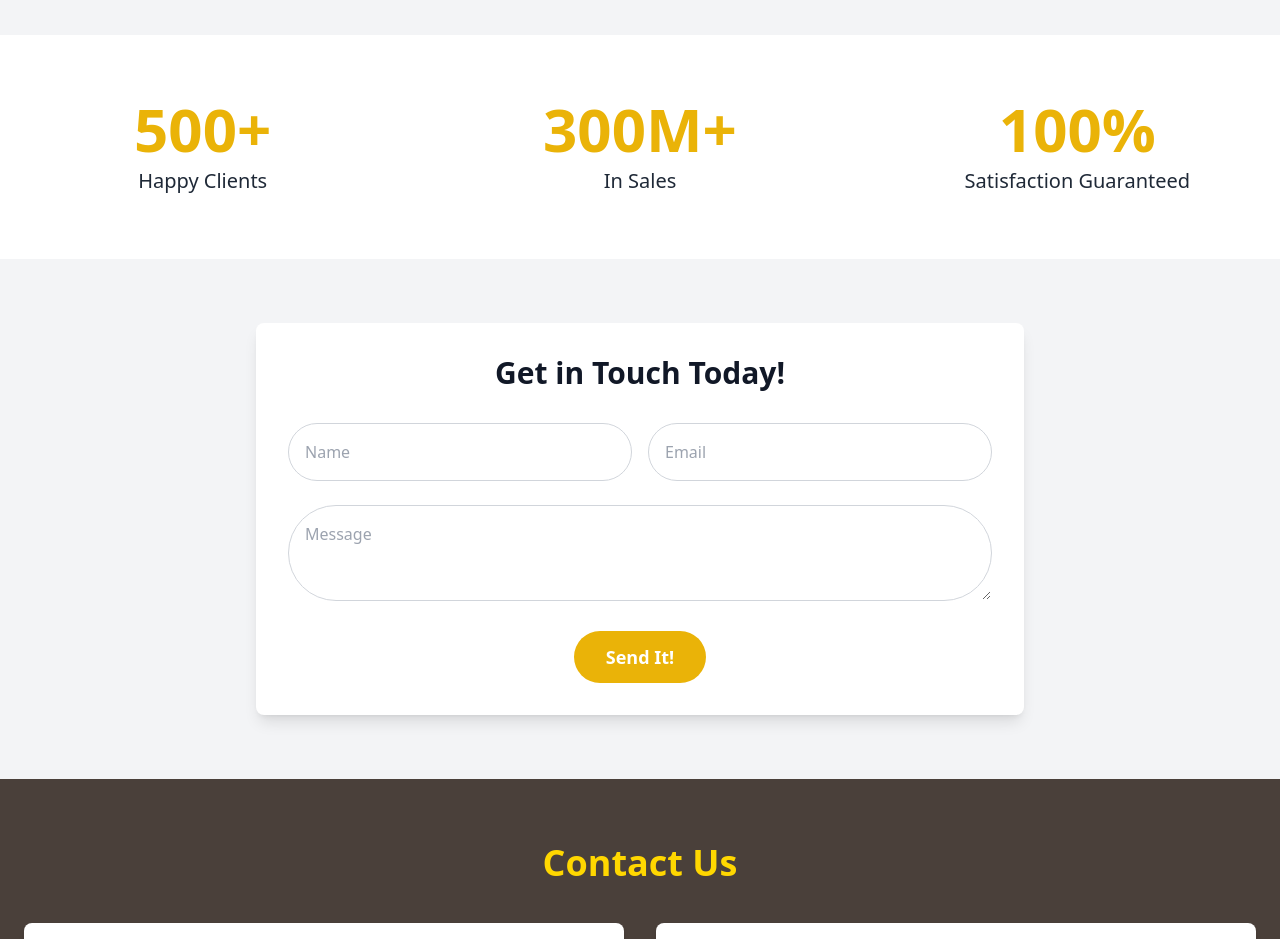
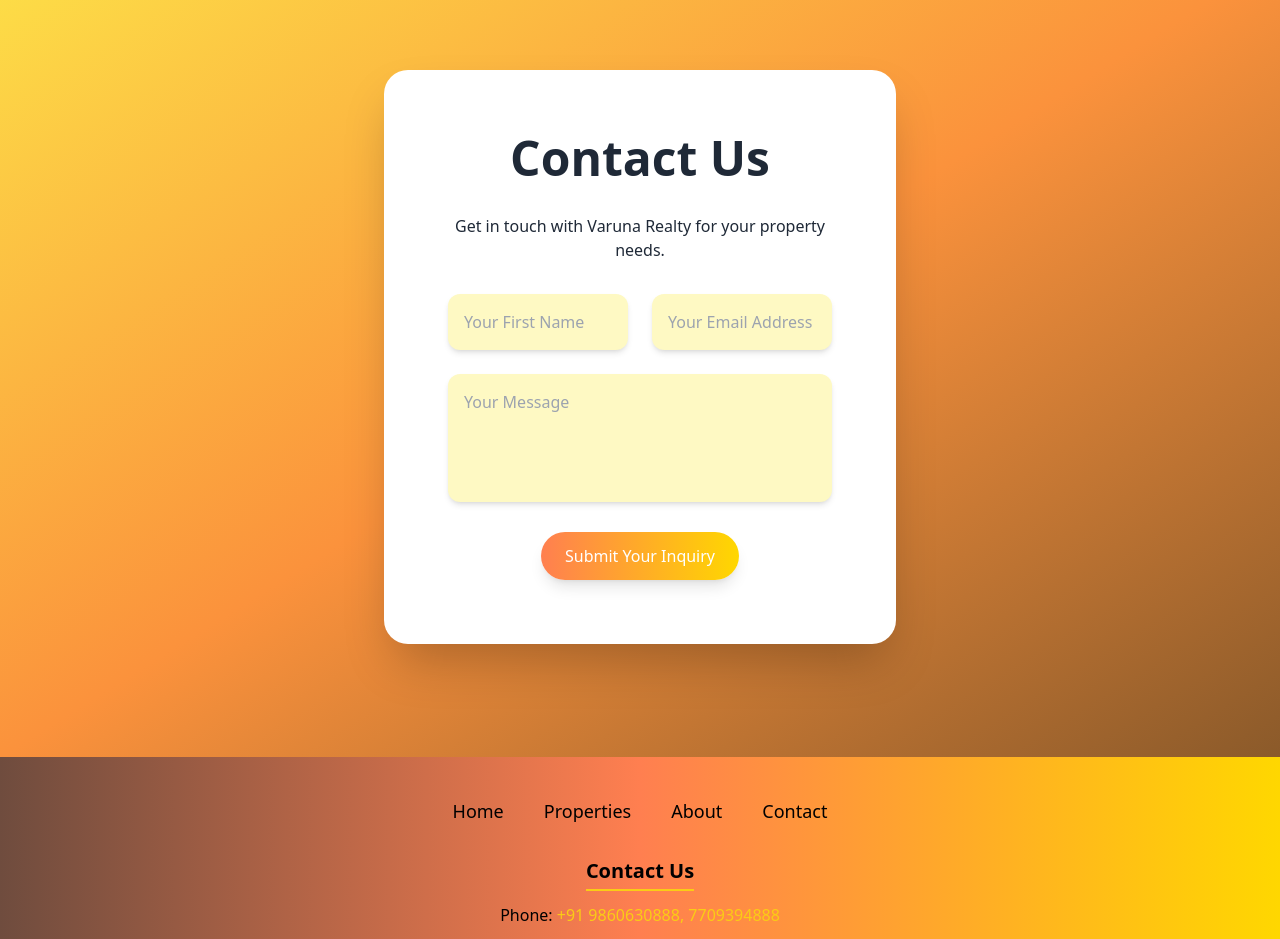
Before and after one commit to satyamgit1/Varuna-Realty, a Next.js app: page / in a window 1280 px wide. Shown: the part 2580-3519 px from the top of the page. Built offline with nearby package versions, Linux system fonts and the light colour scheme.

Commit message:
work on footer

```diff
--- a/components/ContactForm.js
+++ b/components/ContactForm.js
@@ -1,64 +1,149 @@
-import { useState } from 'react';
+// import { useState } from 'react';
+
+// const ContactForm = () => {
+//   const [formData, setFormData] = useState({
+//     name: '',
+//     email: '',
+//     message: ''
+//   });
+
+//   const handleChange = (e) => {
+//     setFormData({
+//       ...formData,
+//       [e.target.name]: e.target.value
+//     });
+//   };
+
+//   const handleSubmit = (e) => {
+//     e.preventDefault();
+//     // handle form submission logic
+//     console.log('Form submitted', formData);
+//   };
+
+//   return (
+//     <section className="py-16 bg-gray-100 flex justify-center items-center">
+//       <div className="bg-white p-8 rounded-lg shadow-lg w-full max-w-3xl">
+//         <h2 className="text-3xl font-bold text-center mb-8 text-gray-900 animate-fadeInDown">
+//           Get in Touch Today!
+//         </h2>
+//         <form onSubmit={handleSubmit} className="space-y-6">
+//           <div className="flex space-x-4 animate-fadeInUp">
+//             <input
+//               type="text"
+//               name="name"
+//               value={formData.name}
+//               onChange={handleChange}
+//               placeholder="Name"
+//               className="w-1/2 p-4 rounded-full border border-gray-300 focus:ring-2 focus:ring-yellow-400 focus:outline-none transition duration-300"
+//             />
+//             <input
+//               type="email"
+//               name="email"
+//               value={formData.email}
+//               onChange={handleChange}
+//               placeholder="Email"
+//               className="w-1/2 p-4 rounded-full border border-gray-300 focus:ring-2 focus:ring-yellow-400 focus:outline-none transition duration-300"
+//             />
+//           </div>
+//           <div className="animate-fadeInUp">
+//             <textarea
+//               name="message"
+//               value={formData.message}
+//               onChange={handleChange}
+//               placeholder="Message"
+//               className="w-full p-4 h-24 rounded-full border border-gray-300 focus:ring-2 focus:ring-yellow-400 focus:outline-none transition duration-300"
+//             />
+//           </div>
+//           <div className="flex justify-center animate-fadeInUp">
+//           <button className="bg-yellow-500 text-white px-8 py-3 rounded-full text-lg font-semibold hover:bg-yellow-600 transition-all duration-500 ease-in-out">
+//   Send It!
+// </button>
+
+//           </div>
+//         </form>
+//       </div>
+//     </section>
+//   );
+// };
+
+// export default ContactForm;
+
+
+import React, { useState } from 'react';
 
 const ContactForm = () => {
   const [formData, setFormData] = useState({
     name: '',
     email: '',
-    message: ''
+    message: '',
   });
 
-  const handleChange = (e) => {
-    setFormData({
-      ...formData,
-      [e.target.name]: e.target.value
-    });
+  const handleInputChange = (e) => {
+    const { name, value } = e.target;
+    setFormData({ ...formData, [name]: value });
   };
 
   const handleSubmit = (e) => {
     e.preventDefault();
-    // handle form submission logic
-    console.log('Form submitted', formData);
+    console.log('Form submitted:', formData);
   };
 
   return (
-    <section className="py-16 bg-gray-100 flex justify-center items-center">
-      <div className="bg-white p-8 rounded-lg shadow-lg w-full max-w-3xl">
-        <h2 className="text-3xl font-bold text-center mb-8 text-gray-900 animate-fadeInDown">
-          Get in Touch Today!
+    <section className="min-h-screen flex items-center justify-center bg-gradient-to-br from-yellow-300 via-orange-400 to-brown-500">
+      <div className="bg-white rounded-3xl shadow-2xl p-10 md:p-16 max-w-lg w-full transform hover:scale-105 transition-transform duration-500 ease-in-out hover:shadow-[0_10px_40px_rgba(0,0,0,0.3)]">
+        <h2 className="text-5xl font-bold text-center text-brown-900 mb-8">
+          Contact Us
         </h2>
+        <p className="text-center text-brown-700 mb-8">
+          Get in touch with Varuna Realty for your property needs.
+        </p>
         <form onSubmit={handleSubmit} className="space-y-6">
-          <div className="flex space-x-4 animate-fadeInUp">
+          {/* Name and Email in a row */}
+          <div className="flex flex-col md:flex-row md:space-x-6">
+            <div className="relative w-full">
               <input
                 type="text"
                 name="name"
+                placeholder="Your First Name"
                 value={formData.name}
-              onChange={handleChange}
-              placeholder="Name"
-              className="w-1/2 p-4 rounded-full border border-gray-300 focus:ring-2 focus:ring-yellow-400 focus:outline-none transition duration-300"
+                onChange={handleInputChange}
+                className="w-full bg-yellow-100 text-brown-900 p-4 rounded-xl shadow-md outline-none focus:ring-4 focus:ring-orange-400 transition duration-300 mb-6 md:mb-0"
+                required
               />
+            </div>
+            <div className="relative w-full">
               <input
                 type="email"
                 name="email"
+                placeholder="Your Email Address"
                 value={formData.email}
-              onChange={handleChange}
-              placeholder="Email"
-              className="w-1/2 p-4 rounded-full border border-gray-300 focus:ring-2 focus:ring-yellow-400 focus:outline-none transition duration-300"
+                onChange={handleInputChange}
+                className="w-full bg-yellow-100 text-brown-900 p-4 rounded-xl shadow-md outline-none focus:ring-4 focus:ring-orange-400 transition duration-300"
+                required
               />
             </div>
-          <div className="animate-fadeInUp">
+          </div>
+
+          {/* Message Field */}
+          <div className="relative">
             <textarea
               name="message"
+              placeholder="Your Message"
               value={formData.message}
-              onChange={handleChange}
-              placeholder="Message"
-              className="w-full p-4 h-24 rounded-full border border-gray-300 focus:ring-2 focus:ring-yellow-400 focus:outline-none transition duration-300"
-            />
+              onChange={handleInputChange}
+              className="w-full bg-yellow-100 text-brown-900 p-4 rounded-xl shadow-md outline-none focus:ring-4 focus:ring-orange-400 transition duration-300 h-32 resize-none"
+              required
+            ></textarea>
           </div>
-          <div className="flex justify-center animate-fadeInUp">
-          <button className="bg-yellow-500 text-white px-8 py-3 rounded-full text-lg font-semibold hover:bg-yellow-600 transition-all duration-500 ease-in-out">
-  Send It!
+
+          {/* Submit Button */}
+          <div className="text-center">
+            <button
+              type="submit"
+              className="bg-gradient-to-r from-orange-500 to-yellow-500 text-white px-6 py-3 rounded-full shadow-lg hover:shadow-xl hover:bg-gradient-to-r hover:from-yellow-500 hover:to-orange-600 transition-transform duration-300 ease-in-out transform hover:scale-110"
+            >
+              Submit Your Inquiry
             </button>
-
           </div>
         </form>
       </div>
--- a/components/Footer.js
+++ b/components/Footer.js
@@ -1,28 +1,53 @@
+import { FaFacebook, FaTwitter, FaInstagram, FaLinkedin, FaTwitch } from 'react-icons/fa';
+
 const Footer = () => {
   return (
-      <section className="py-16 bg-background flex justify-center items-center">
-        <div className="container mx-auto px-6">
-          <h2 className="text-4xl font-bold text-center mb-10 text-primary">Contact Us</h2>
-          <div className="grid grid-cols-1 md:grid-cols-2 gap-8">
-            <div className="bg-white p-6 rounded-lg shadow-md">
-              <h3 className="text-xl font-semibold mb-2 text-background">Phone</h3>
-              <p className="text-gray-800">(123) 456-7890</p>
+    <footer className="bg-gradient-to-r from-brown-600 via-orange-500 to-yellow-500 text-black py-10">
+      <div className="container mx-auto text-center px-6">
+        {/* Navigation Links */}
+        <div className="mb-8">
+          <nav className="flex justify-center space-x-10 text-lg font-medium">
+            <a href="/" className="hover:text-brown-100 transition duration-300">Home</a>
+            <a href="/properties" className="hover:text-brown-100 transition duration-300">Properties</a>
+            <a href="/about" className="hover:text-brown-100 transition duration-300">About</a>
+            <a href="/contact" className="hover:text-brown-100 transition duration-300">Contact</a>
+          </nav>
         </div>
-            <div className="bg-white p-6 rounded-lg shadow-md">
-              <h3 className="text-xl font-semibold mb-2 text-background">Email</h3>
-              <p className="text-gray-800">info@varunarealty.com</p>
+
+        {/* Contact Details */}
+        <div className="mb-8 text-sm md:text-base">
+          <h3 className="font-bold text-xl mb-3 border-b-2 border-yellow-400 inline-block pb-1">Contact Us</h3>
+          <p className="mb-2">Phone: <span className="text-yellow-400">+91 9860630888, 7709394888</span></p>
+          <p className="mb-2">Email: <span className="text-yellow-400">shatyamshivam2@gmail.com</span></p>
+          <p className="mb-2">Address: <span className="text-yellow-400">Building-1, Shop no: F/7, Parasnath Nagari, Vasai Palghar Tivari, 401208</span></p>
+          <p>Office Hours: <span className="text-yellow-400">Mon-Fri: 9am - 6pm</span></p>
         </div>
-            <div className="bg-white p-6 rounded-lg shadow-md">
-              <h3 className="text-xl font-semibold mb-2 text-background">Address</h3>
-              <p className="text-gray-800">123 Realty Lane, Dream City, DC 12345</p>
+
+        {/* Social Media Icons */}
+        <div className="flex justify-center space-x-8 mb-6">
+          <a href="https://facebook.com" target="_blank" rel="noopener noreferrer" className="hover:text-yellow-400 transition duration-300">
+            <FaFacebook size={30} />
+          </a>
+          <a href="https://twitter.com" target="_blank" rel="noopener noreferrer" className="hover:text-yellow-400 transition duration-300">
+            <FaTwitter size={30} />
+          </a>
+          <a href="https://instagram.com" target="_blank" rel="noopener noreferrer" className="hover:text-yellow-400 transition duration-300">
+            <FaInstagram size={30} />
+          </a>
+          <a href="https://linkedin.com" target="_blank" rel="noopener noreferrer" className="hover:text-yellow-400 transition duration-300">
+            <FaLinkedin size={30} />
+          </a>
+          <a href="https://twitch.tv" target="_blank" rel="noopener noreferrer" className="hover:text-yellow-400 transition duration-300">
+            <FaTwitch size={30} />
+          </a>
         </div>
-            <div className="bg-white p-6 rounded-lg shadow-md">
-              <h3 className="text-xl font-semibold mb-2 text-background">Office Hours</h3>
-              <p className="text-gray-800">Mon-Fri: 9am - 6pm</p>
+
+        {/* Copyright */}
+        <div className="text-center text-black-200 text-sm md:text-base">
+          © {new Date().getFullYear()} Varuna Realty. All rights reserved.
         </div>
       </div>
-        </div>
-      </section>
+    </footer>
   );
 };
 
--- a/tailwind.config.js
+++ b/tailwind.config.js
@@ -1,3 +1,42 @@
+// module.exports = {
+//   content: [
+//     './pages/**/*.{js,ts,jsx,tsx}',
+//     './components/**/*.{js,ts,jsx,tsx}',
+//   ],
+//   theme: {
+//     extend: {
+//       colors: {
+//         primary: '#FFD700',  // The bright yellow from the logo for important text
+//         background: '#4A403A',  // The dark brown background from the banner
+//       },
+//       keyframes: {
+//         fadeInUp: {
+//           '0%': {
+//             opacity: '0',
+//             transform: 'translateY(20px)',
+//           },
+//           '100%': {
+//             opacity: '1',
+//             transform: 'translateY(0)',
+//           },
+//         },
+//         fadeInDown: {
+//           '0%': { opacity: 0, transform: 'translateY(-20px)' },
+//           '100%': { opacity: 1, transform: 'translateY(0)' },
+//         },
+//       },
+//       animation: {
+//         fadeInUp: 'fadeInUp 1s ease-out forwards',
+//         fadeInDown: 'fadeInDown 0.5s ease-out forwards',
+//       },
+//     },
+//   },
+//   plugins: [
+//     require('daisyui'),  // DaisyUI plugin
+//   ],
+// };
+
+
 module.exports = {
   content: [
     './pages/**/*.{js,ts,jsx,tsx}',
@@ -6,8 +45,20 @@ module.exports = {
   theme: {
     extend: {
       colors: {
-        primary: '#FFD700',  // The bright yellow from the logo for important text
-        background: '#4A403A',  // The dark brown background from the banner
+        primary: '#FFD700',  // Bright yellow for important text
+        background: '#4A403A',  // Dark brown background
+        brown: {
+          100: '#E2B97D', // Light brown
+          300: '#C79A4A', // Medium brown
+          500: '#8B5A2A', // Dark brown
+          600: '#6F4C3E', // Darker brown for footer gradient
+        },
+        orange: {
+          500: '#FF7F50', // Coral color for orange
+        },
+        yellow: {
+          500: '#FFD700', // Yellow
+        },
       },
       keyframes: {
         fadeInUp: {
```
Also changed, not shown: components/PropertyCard.js (+11 -11 lines), pages/index.js (+4 -4 lines). Lines whose indentation alone changed are shown as unchanged.
